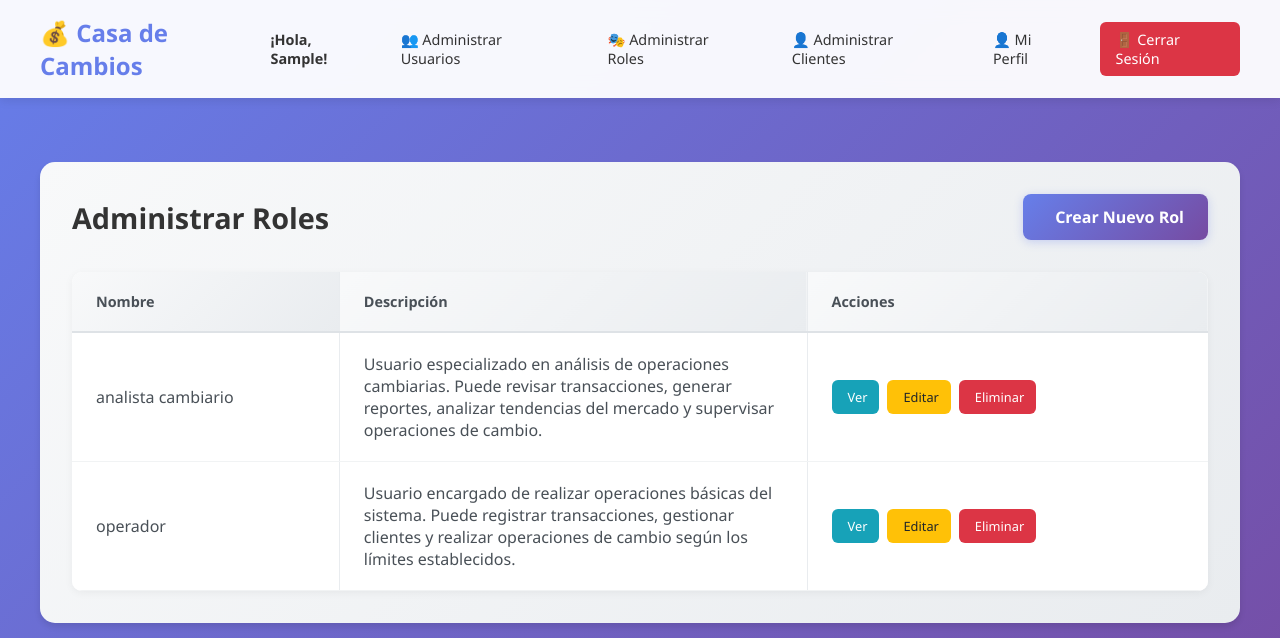
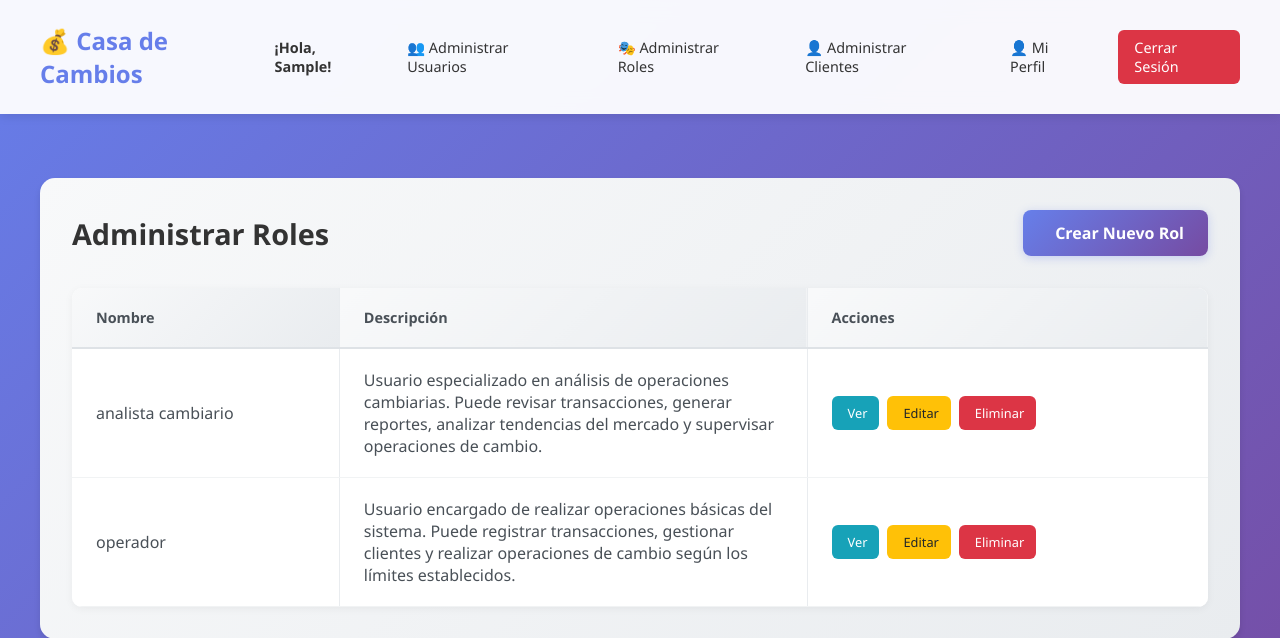
Before and after one commit to AnhiT-O/proyectoIS, a Django app: page /roles/ in a window 1280 px wide. Shown: the top 638 px of the page. Run offline with Django 5.2, Linux system fonts and the light colour scheme; a user stored in the database is signed in; data comes from the database, SQL or seed files in the repository; tables that the repository leaves empty hold one stand-in row (values such as "Sample post").

Commit message:
Edición del template base

```diff
--- a/proyecto/templates/base.html
+++ b/proyecto/templates/base.html
@@ -21,7 +21,7 @@
         .navbar {
             background: rgba(255, 255, 255, 0.95);
             backdrop-filter: blur(10px);
-            padding: 1rem 2rem;
+            padding: 1.5rem 2rem;
             box-shadow: 0 2px 10px rgba(0, 0, 0, 0.1);
             position: sticky;
             top: 0;
@@ -207,7 +207,7 @@
                             👤 Mi Perfil
                         </a>
                         <a href="{% url 'usuarios:logout' %}" class="nav-item btn-danger">
-                            🚪 Cerrar Sesión
+                             Cerrar Sesión
                         </a>
                     </div>
                 {% else %}
```
